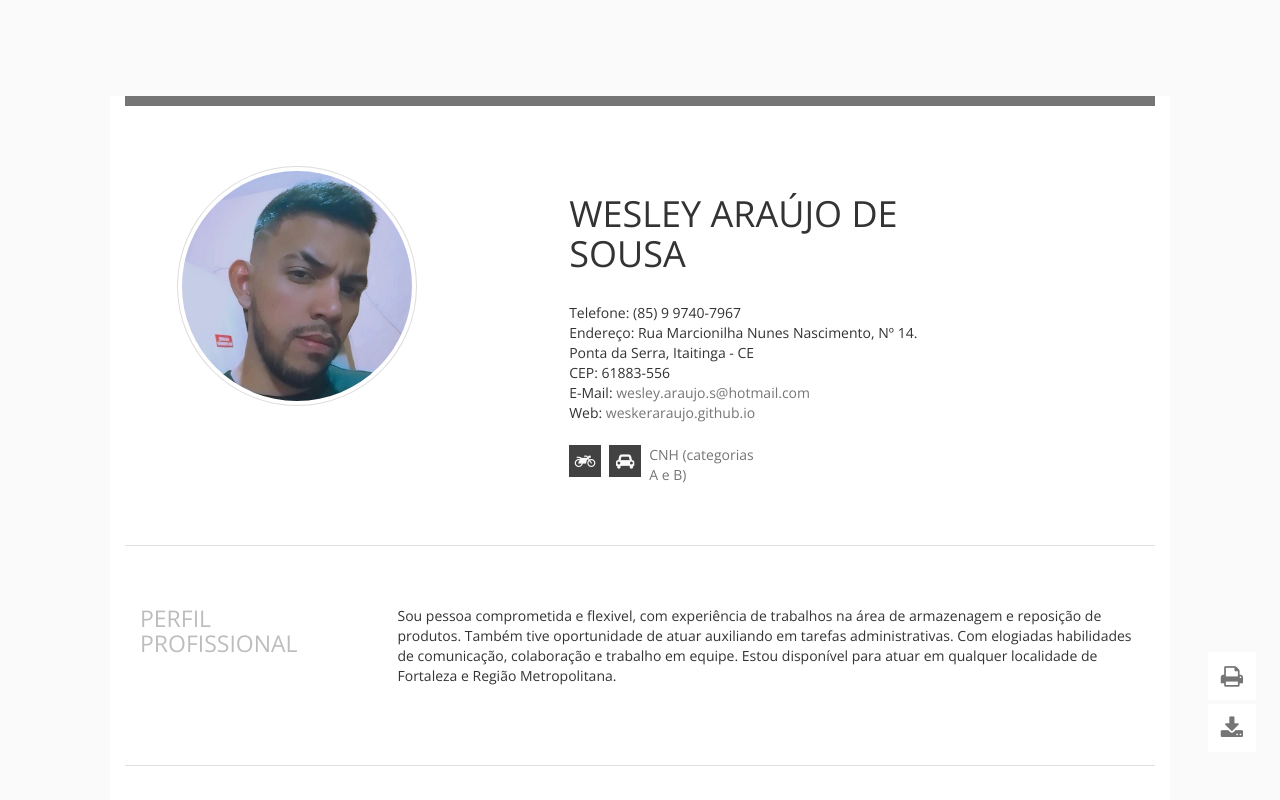
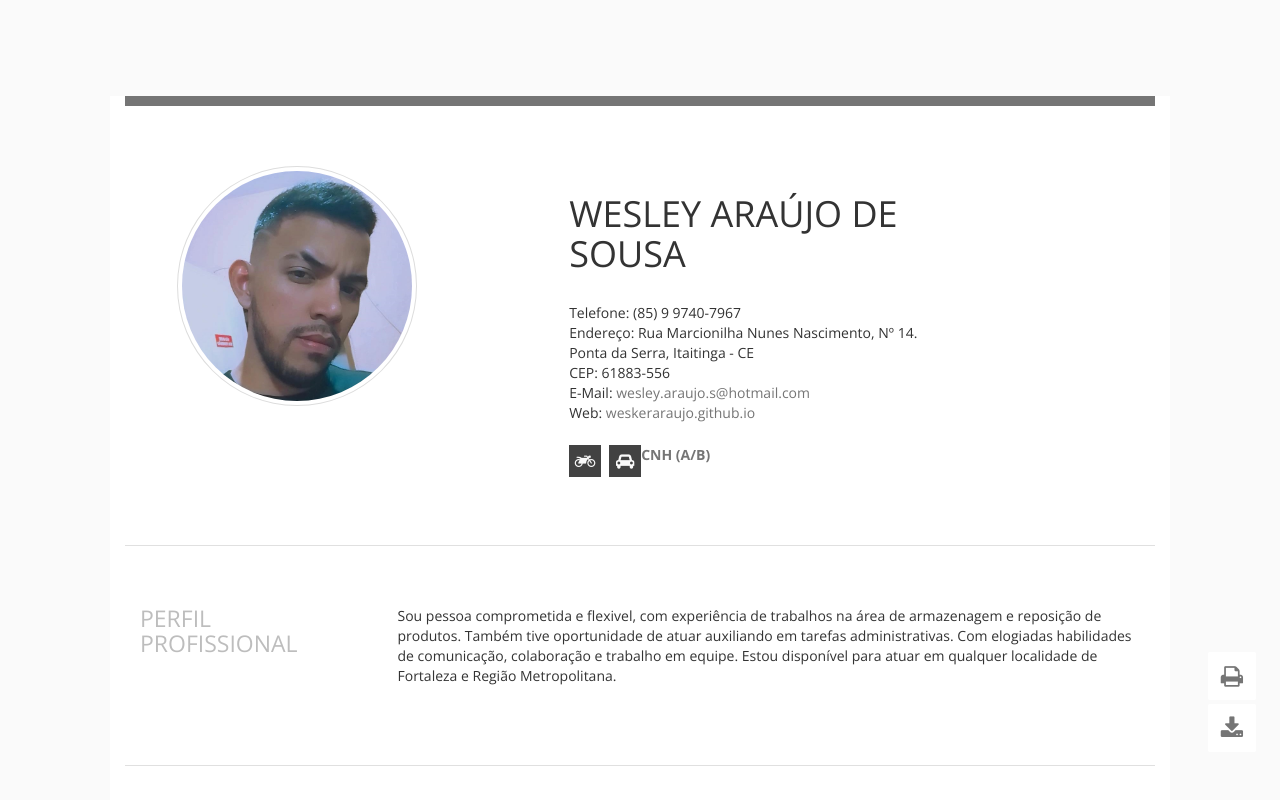
Before and after one commit to weskeraraujo/weskeraraujo.github.io, a plain HTML site: page index.html in a window 1280 px wide. Shown: the top 800 px of the page. Drawn offline with nearby package versions, Linux system fonts and the light colour scheme; some packages are replaced by stand-ins of ours; a script that the page names is missing.

Commit message:
cnh info style

```diff
--- a/index.html
+++ b/index.html
@@ -62,9 +62,9 @@ body{overflow:visible!important;}#loading{display:none !important;}</style>
           <span class="hidden-print">Web: <a href="https://weskeraraujo.github.io">weskeraraujo.github.io</a></span>
         </p>
         <div class="social-box">
+          <a href="#"><span style="font-size: 1em; font-weight: bold;">CNH (A/B)</span></a>
           <a href="#" class="motorcycle-icon" target="_blank"><i class="fa fa-motorcycle"></i></a>
           <a href="#" class="car-icon" target="_blank"><i class="fa fa-car"></i></a>
-          <a href="#">CNH (categorias A e B)</a>
           <!--a href="htts://facebook.com" class="facebook-icon" target="_blank"><i class="fa fa-facebook"></i></a>
           <a href="https://twitter.com" class="twitter-icon" target="_blank"><i class="fa fa-twitter"></i></a>
           <a href="https://linkedin.com" class="linkedin-icon" target="_blank"><i class="fa fa-linkedin"></i></a>
```
